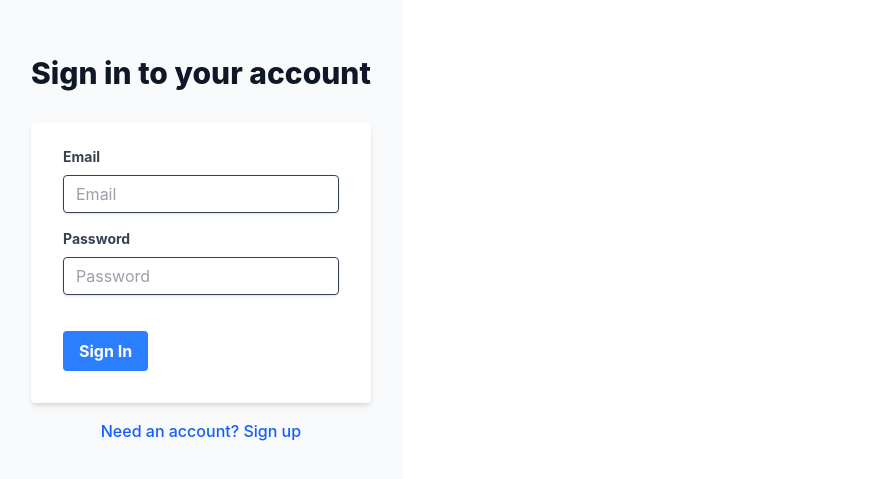
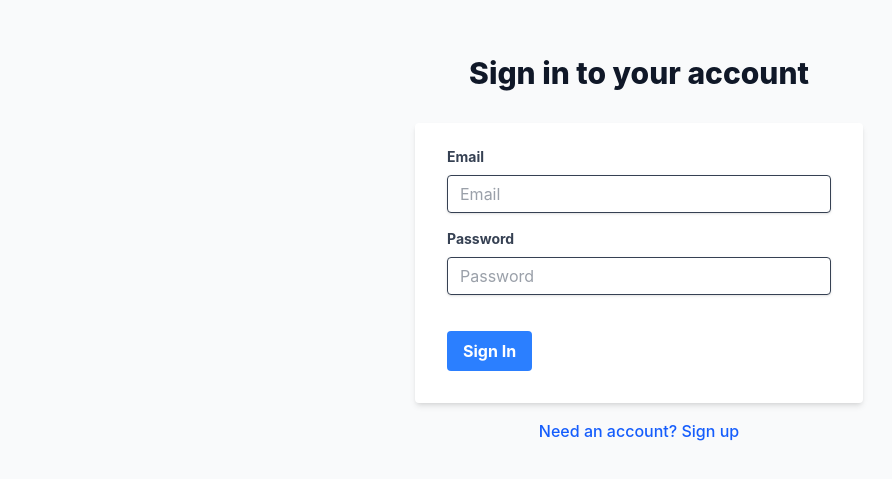
Before and after one commit to Dewdrop-Flashcards/dewdrop, a React (Vite) app in the folder dewdrop/: page /auth in a window 1280 px wide. Shown: the part 163-642 px from the top of the page, without its empty margins (1-893 px from the left). Built offline with nearby package versions, Linux system fonts and the light colour scheme; no server answers.

Commit message:
fixing css problems

```diff
--- a/dewdrop/src/index.css
+++ b/dewdrop/src/index.css
@@ -17,9 +17,9 @@
 
 body {
   margin: 0;
-  display: flex;
   min-width: 320px;
   min-height: 100vh;
+  width: 100%;
 }
 
 @media (prefers-color-scheme: light) {
```
